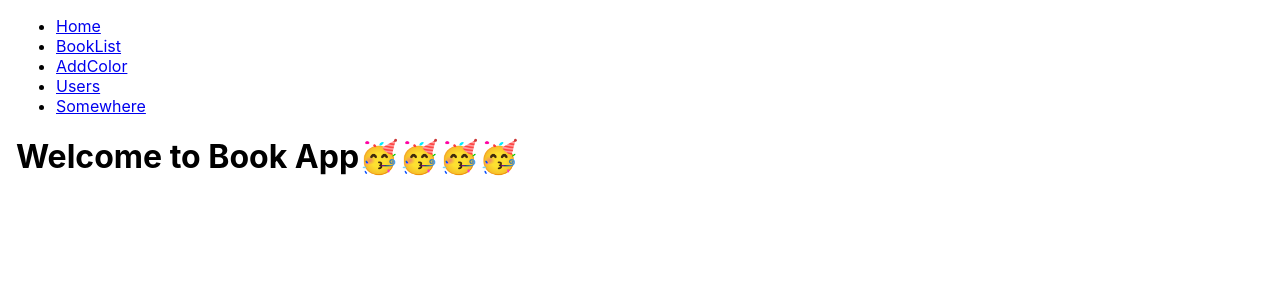
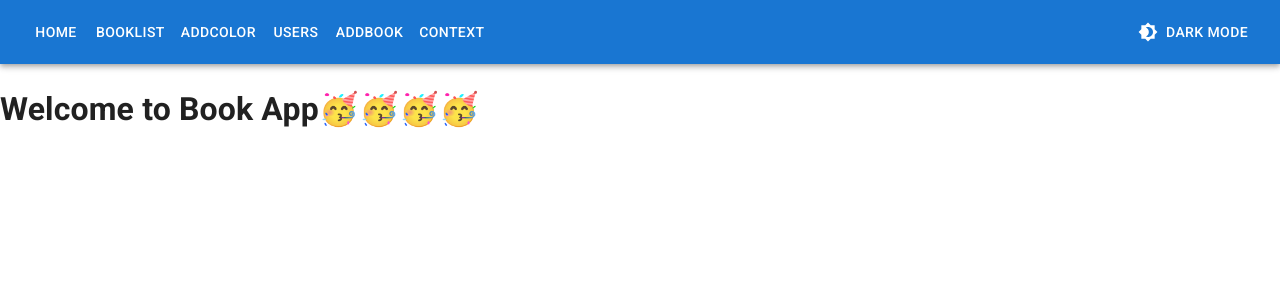
Before and after one commit to Jagacool/context2, a React (Create React App) app: page / in a window 1280 px wide. Shown: the top 300 px of the page. Built offline with nearby package versions, Linux system fonts and the light colour scheme.

Commit message:
added context and theme

```diff
--- /dev/null
+++ b/src/AddBook.js
@@ -0,0 +1,58 @@
+import { useState } from "react";
+import { useNavigate } from "react-router-dom";
+import TextField from "@mui/material/TextField";
+import Button from "@mui/material/Button";
+
+export function AddBook({ bookList, setBookList }) {
+  const [name, setName] = useState("");
+  const [poster, setPoster] = useState("");
+  const [rating, setRating] = useState("");
+  const [summary, setSummary] = useState("");
+  const navigate = useNavigate();
+  return (
+    <div className="add-book-form">
+      <TextField
+        id="outlined-basic"
+        label="Name"
+        variant="outlined"
+        value={name}
+        onChange={(event) => setName(event.target.value)} />
+      <TextField
+        id="outlined-basic"
+        label="Poster"
+        variant="outlined"
+        value={poster}
+        onChange={(event) => setPoster(event.target.value)} />
+      <TextField
+        id="outlined-basic"
+        label="Rating"
+        variant="outlined"
+        value={rating}
+        onChange={(event) => setRating(event.target.value)} />
+      <TextField
+        id="outlined-basic"
+        label="Summary"
+        variant="outlined"
+        value={summary}
+        onChange={(event) => setSummary(event.target.value)} />
+
+      {/* copy the bookList and add newBook */}
+
+      <Button
+        variant="contained"
+        onClick={() => {
+          const newBook = {
+            name: name,
+            poster: poster,
+            rating: rating,
+            summary: summary,
+          };
+          setBookList([...bookList, newBook]);
+          navigate("/books");
+        }}
+      >
+        Add Book
+      </Button>
+    </div>
+  );
+}
--- a/src/App.css
+++ b/src/App.css
@@ -23,7 +23,8 @@
 }
 
 .add-color {
-  display: flex
+  display: flex;
+  margin-top: 30px
 }
 
 .book-spec {
@@ -59,6 +60,7 @@
   flex-wrap: wrap;
   justify-content: space-around;
   gap: 15px;
+  margin-top: 30px
 }
 
 .add-book-form {
@@ -66,6 +68,7 @@
   flex-direction: column;
   gap: 10px;
   margin-bottom: 16px;
+  margin-top: 30px
 }
 
 
--- a/src/App.js
+++ b/src/App.js
@@ -1,13 +1,23 @@
 import "./App.css";
 import { useState } from "react";
-import { Routes, Route, Link, Navigate } from "react-router-dom";
+import { Routes, Route, Link, Navigate, useNavigate } from "react-router-dom";
 import { AddColor } from "./AddColor";
 import { Home } from "./Home";
 import { Users } from "./Users";
 import DeleteIcon from "@mui/icons-material/Delete";
 import { BookList } from "./BookList";
 import { BookDetail } from "./BookDetail";
-
+import { NotFoundPage } from "./NotFoundPage";
+import { AddBook } from "./AddBook";
+import { ThemeProvider, createTheme } from "@mui/material/styles";
+import AppBar from "@mui/material/AppBar";
+import Box from "@mui/material/Box";
+import Toolbar from "@mui/material/Toolbar";
+import Button from "@mui/material/Button";
+import CssBaseline from "@mui/material/CssBaseline";
+import Brightness4Icon from "@mui/icons-material/Brightness4";
+import Brightness7Icon from "@mui/icons-material/Brightness7";
+import { ExampleContext } from "./ExampleContext";
 const INITIAL_BOOK_LIST = [
   {
     name: "Charlotte's web",
@@ -73,28 +83,54 @@ const INITIAL_BOOK_LIST = [
 export default function App() {
   // Lifting the state up =>  Lifted from child to parent
   const [bookList, setBookList] = useState(INITIAL_BOOK_LIST);
+  const navigate = useNavigate();
+  //1. Creating -  createContext ✅
+  //2. Publisher - Provider  - context.Provider ✅
+  //3. Subscriber  - useContext - useContext(context) ❌
+  const [mode, setMode] = useState("light");
+  const theme = createTheme({
+    palette: {
+      mode: mode,
+    },
+  });
+
   return (
+    <ThemeProvider theme={theme}>
+      <CssBaseline />
       <div className="App">
-      <nav>
-        <ul>
-          <li>
-            {/* Link changes page without refresh */}
-            <Link to="/">Home</Link>
-          </li>
-          <li>
-            <Link to="/books">BookList</Link>
-          </li>
-          <li>
-            <Link to="/add-color">AddColor</Link>
-          </li>
-          <li>
-            <Link to="/profile">Users</Link>
-          </li>
-          <li>
-            <Link to="/somewhere">Somewhere</Link>
-          </li>
-        </ul>
-      </nav>
+        <AppBar position="static">
+          <Toolbar>
+            <Button color="inherit" onClick={() => navigate("/")}>
+              Home
+            </Button>
+            <Button color="inherit" onClick={() => navigate("/books")}>
+              BookList
+            </Button>
+            <Button color="inherit" onClick={() => navigate("/add-color")}>
+              AddColor
+            </Button>
+            <Button color="inherit" onClick={() => navigate("/profile")}>
+              Users
+            </Button>
+            <Button color="inherit" onClick={() => navigate("/books/add")}>
+              AddBook
+            </Button>
+            <Button color="inherit" onClick={() => navigate("/context")}>
+              Context
+            </Button>
+            <Button
+              sx={{ marginLeft: "auto" }}
+              startIcon={
+                mode === "dark" ? <Brightness7Icon /> : <Brightness4Icon />
+              }
+              color="inherit"
+              onClick={() => setMode(mode === "light" ? "dark" : "light")}
+            >
+              {mode === "light" ? "dark" : "light"} Mode
+            </Button>
+          </Toolbar>
+        </AppBar>
+
         <Routes>
           <Route path="/" element={<Home />} />
           <Route
@@ -105,28 +141,18 @@ export default function App() {
             path="/books/:bookid"
             element={<BookDetail bookList={bookList} />}
           />
+          <Route
+            path="/books/add"
+            element={<AddBook bookList={bookList} setBookList={setBookList} />}
+          />
           <Route path="/add-color" element={<AddColor />} />
           <Route path="/profile" element={<Users />} />
+          <Route path="/context" element={<ExampleContext />} />
           <Route path="/novel" element={<Navigate replace to="/books" />} />
           <Route path="/404" element={<NotFoundPage />} />
           <Route path="*" element={<Navigate replace to="/404" />} />
         </Routes>
       </div>
+    </ThemeProvider>
   );
 }
-
-function NotFoundPage() {
-  return (
-    <div>
-      <img
-        width="650px"
-        src="https://i.pinimg.com/originals/90/fb/43/90fb4379e62ef4104a0bd58bae82fe35.gif"
-        alt="404 not found"
-      />
-    </div>
-  );
-}
-
-//AddBook
-// /book/add -> <AddBook />
-//Add Book  -> Books added  -> /book(BookList Page)
--- a/src/BookList.js
+++ b/src/BookList.js
@@ -5,56 +5,11 @@ import { Book } from "./Book";
 
 export function BookList({ bookList, setBookList }) {
   //const bookList = INITIAL_BOOK_LIST;
-  const [name, setName] = useState("");
-  const [poster, setPoster] = useState("");
-  const [rating, setRating] = useState("");
-  const [summary, setSummary] = useState("");
+
 
   return (
     <div>
-      <div className="add-book-form">
-        <TextField
-          id="outlined-basic"
-          label="Name"
-          variant="outlined"
-          value={name}
-          onChange={(event) => setName(event.target.value)} />
-        <TextField
-          id="outlined-basic"
-          label="Poster"
-          variant="outlined"
-          value={poster}
-          onChange={(event) => setPoster(event.target.value)} />
-        <TextField
-          id="outlined-basic"
-          label="Rating"
-          variant="outlined"
-          value={rating}
-          onChange={(event) => setRating(event.target.value)} />
-        <TextField
-          id="outlined-basic"
-          label="Summary"
-          variant="outlined"
-          value={summary}
-          onChange={(event) => setSummary(event.target.value)} />
 
-        {/* copy the bookList and add newBook */}
-
-        <Button
-          variant="contained"
-          onClick={() => {
-            const newBook = {
-              name: name,
-              poster: poster,
-              rating: rating,
-              summary: summary,
-            };
-            setBookList([...bookList, newBook]);
-          }}
-        >
-          Add Book
-        </Button>
-      </div>
 
       <div className="book-list">
         {bookList.map((bk, index) => (
--- /dev/null
+++ b/src/ExampleContext.js
@@ -0,0 +1,31 @@
+import { createContext, useContext } from "react";
+import { Sample2 } from "./Sample2";
+
+export const NameContext = createContext();
+
+export function ExampleContext() {
+  const name = "Jack";
+  return (
+    <NameContext.Provider value={name}>
+      <div>
+        <Sample />
+        <Sample1 />
+        <Sample2 />
+      </div>
+    </NameContext.Provider>
+  );
+}
+
+export const useGlobalContext = () => {
+  return useContext(NameContext);
+};
+
+function Sample() {
+  const nm = useContext(NameContext);
+  return <div>Welcome {nm}</div>;
+}
+
+function Sample1() {
+  const nm = useContext(NameContext);
+  return <h1>Hello {nm}🥳🥳🥳</h1>;
+}
--- /dev/null
+++ b/src/NotFoundPage.js
@@ -0,0 +1,10 @@
+export function NotFoundPage() {
+  return (
+    <div>
+      <img
+        width="650px"
+        src="https://i.pinimg.com/originals/90/fb/43/90fb4379e62ef4104a0bd58bae82fe35.gif"
+        alt="404 not found" />
+    </div>
+  );
+}
--- /dev/null
+++ b/src/Sample2.js
@@ -0,0 +1,8 @@
+//import {useGlobalContext} from "./ExampleContext"
+import { NameContext } from "./ExampleContext";
+import { useContext } from "react";
+export function Sample2() {
+  //const name=  useGlobalContext()
+  const name = useContext(NameContext);
+  return <h1>Hi {name}🥳🥳🥳</h1>;
+}
```
Also changed, not shown: src/notes.txt. Lines whose indentation alone changed are shown as unchanged.
